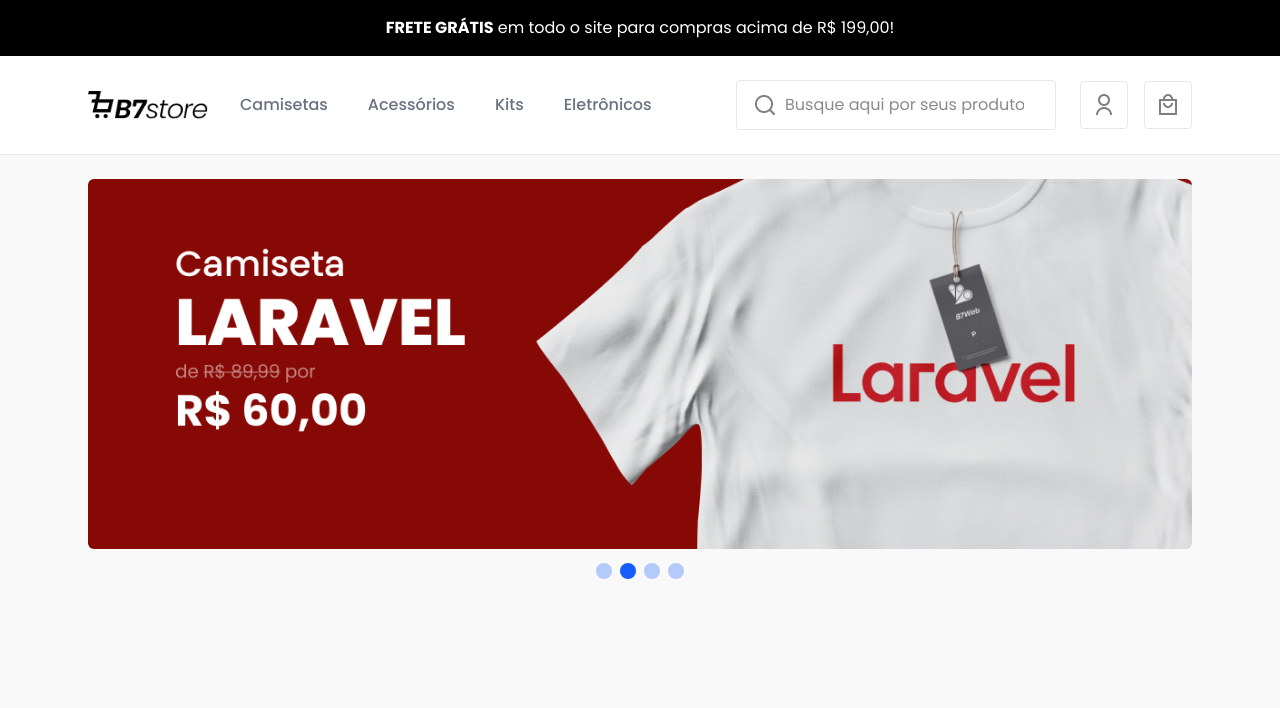
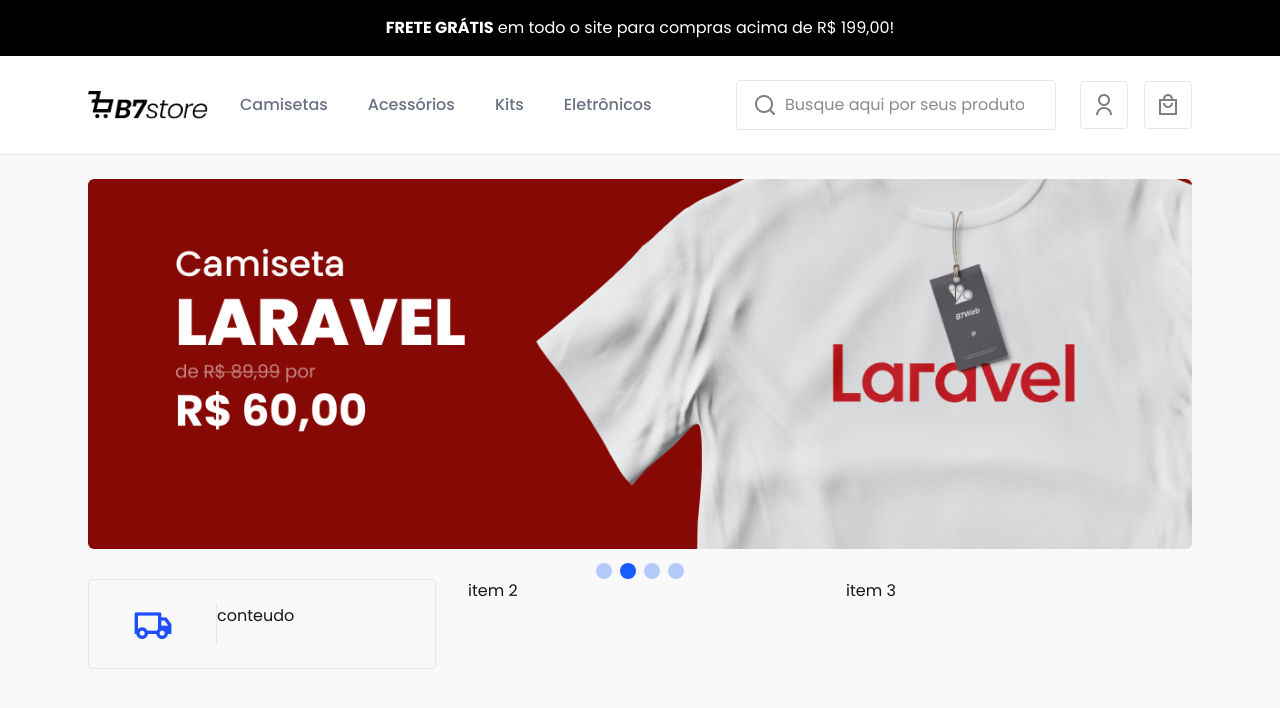
Before and after one commit to Nixwzy/b7store, a Next.js app: page / in a window 1280 px wide. Shown: the top 708 px of the page. Built offline with nearby package versions, Linux system fonts and the light colour scheme.

Commit message:
feat(page): add layout structure and image component to the main page

```diff
--- a/src/app/(site)/page.tsx
+++ b/src/app/(site)/page.tsx
@@ -1,10 +1,35 @@
 import { Banners } from "@/components/home/banners";
 import { data } from "@/data";
+import Image from "next/image";
 
 export default function Page () {
   return (
     <div>
       <Banners list={data.banners} />
+      <div className="flex flex-col md:flex-row gap-4 md:gap-8">
+        <div className="flex flex-1 py-6 border border-gray-200 rounded-sm">
+          <div className="w-32 border-r border-gray-200 flex justify-center items-center">
+            <Image
+            src={'/assets/ui/truck-line.png'}
+            alt=""
+            width={40}
+            height={30}
+            />
+          </div>
+          <div className="flex-1">
+            conteudo
+          </div>
+        </div>
+
+         <div className="flex-1">
+          item 2
+        </div>
+
+         <div className="flex-1">
+          item 3
+        </div>
+
+      </div>
     </div>
   )
 }
```
